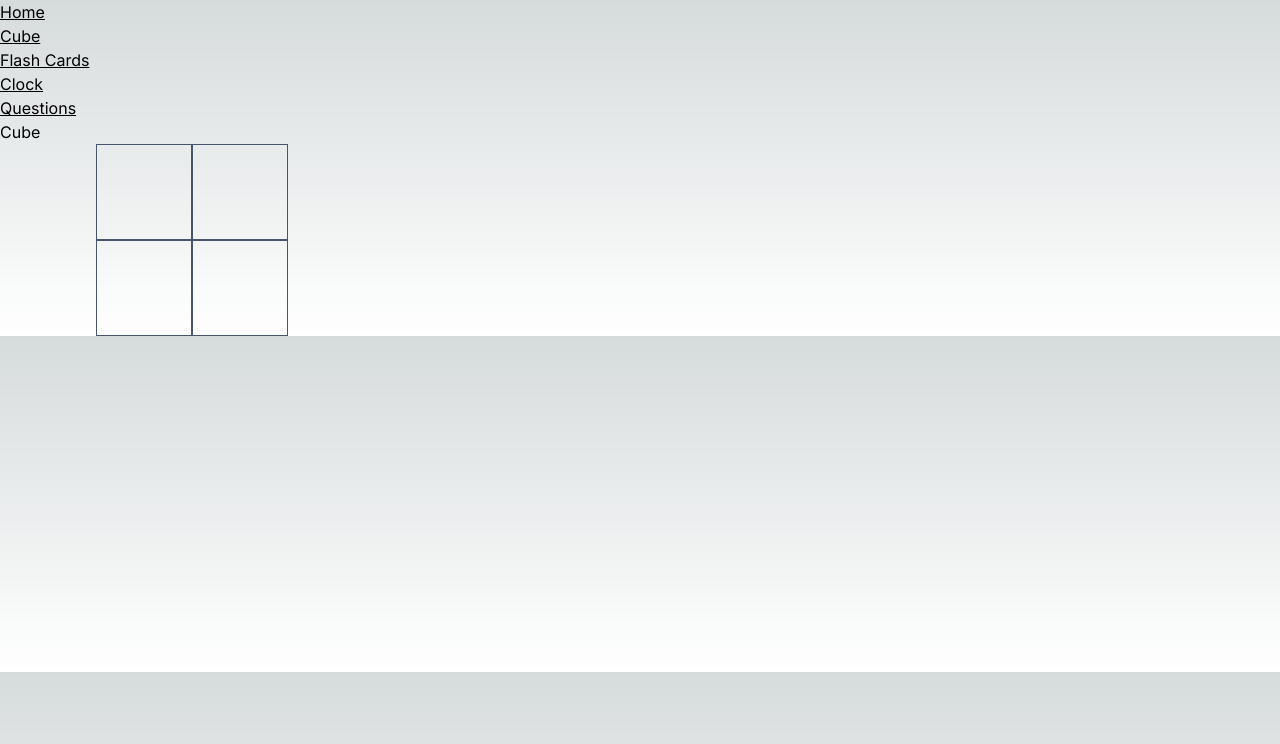
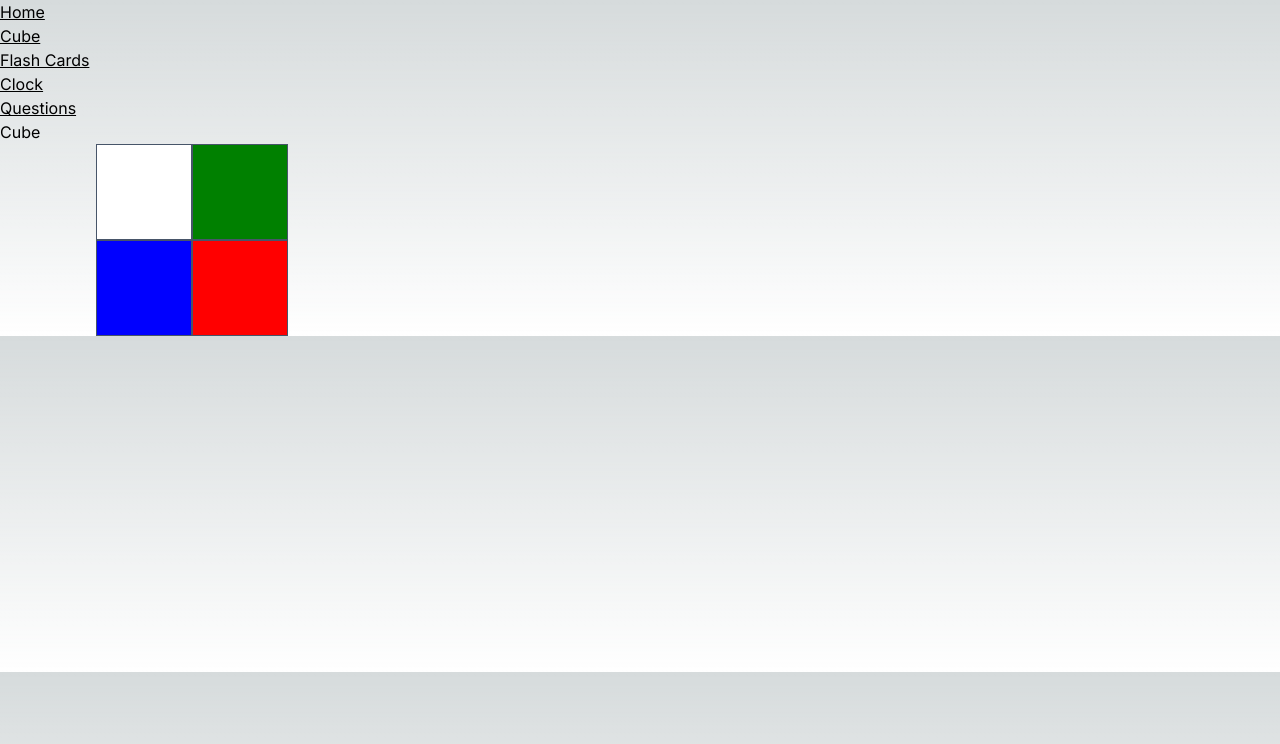
Before and after one commit to KearneyTech/webapp-react-template, a Next.js app: page /cube in a window 1280 px wide. Shown: the top 744 px of the page. Built offline with nearby package versions, Linux system fonts and the light colour scheme.

Commit message:
Cube added tile colors.

```diff
--- a/src/app/cube/page.tsx
+++ b/src/app/cube/page.tsx
@@ -1,14 +1,29 @@
+/**
+ * TODOs
+ * Randomize colors
+ * Set color sequence
+ * Tile click functionality
+ * Cube solved check function
+ * Create tests
+ */
 import Tile from "./tile";
 
+const tileColors = [
+    'bg-white',
+    'bg-[#008000]',
+    'bg-[#0000ff]',
+    'bg-[#ff0000]'
+];
+
 export default function Page() {
+    const tiles = tileColors.map(tileColor =>
+        <Tile color={tileColor}/>
+    )
     return (
         <div className="flex flex-col justify-between w-96">
             <h2>Cube</h2>
             <div className="flex flex-wrap justify-center w-64 place-self-center">
-                <Tile/>
-                <Tile/>
-                <Tile/>
-                <Tile/>
+                {tiles}
             </div>
         </div>
     );
--- a/src/app/cube/tile.tsx
+++ b/src/app/cube/tile.tsx
@@ -1,5 +1,5 @@
-export default function Tile() {
+export default function Tile({color}: {color: string}) {
     return (
-        <div className="border border-slate-600 w-24 h-24 cursor-pointer"></div>
+        <div className={'border border-slate-600 w-24 h-24 cursor-pointer ' + color}></div>
     );
 }
```
